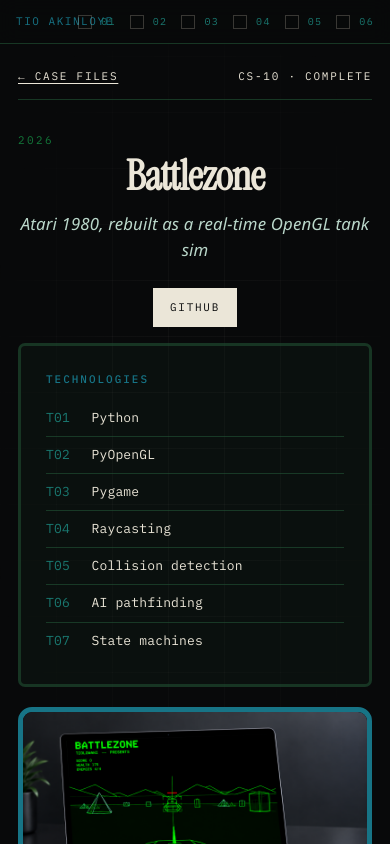
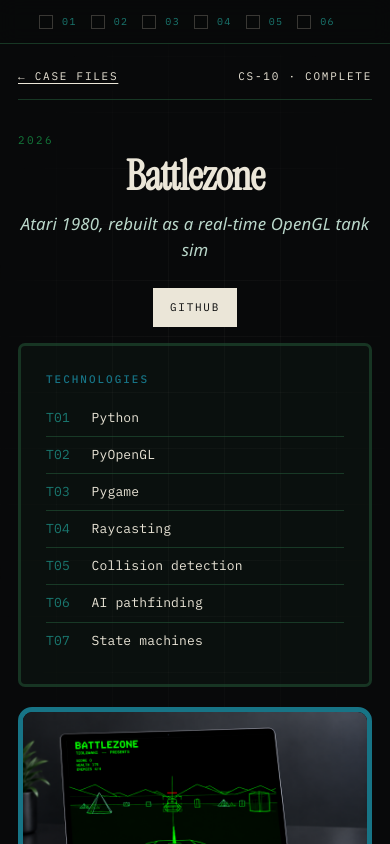
Before and after one commit to t1oluwani/Portfolio-v2, a React (Vite) app: page /projects/battlezone in a window 390 px wide. Shown: the top 844 px of the page. Built offline with nearby package versions, Linux system fonts and the light colour scheme; no server answers.

Commit message:
refactor: implement feedbacks

```diff
--- a/src/components/layout/SiteShell.tsx
+++ b/src/components/layout/SiteShell.tsx
@@ -56,8 +56,8 @@
       </a>
       <div className="grid-bg" aria-hidden="true" />
       <header className="topbar">
-        <Link className="topbar__brand" data-track="preferred name" to="/">
-          {profile.shortName}
+        <Link className="topbar__brand" data-track="Welcome!" to="/" reloadDocument>
+          {profile.brandName}
         </Link>
 
         <nav className="topnav" aria-label="Section index">
--- a/src/data/content.ts
+++ b/src/data/content.ts
@@ -12,17 +12,18 @@
   nameParts: ["Tioluwani", "Akinloye"] as const,
   aliases: "Tio / Favour",
   shortName: "Tio Akinloye",
+  brandName: "Tio's Portfolio",
   role: "Software · AI/ML Engineer",
   location: "Vancouver, Canada",
   origin: "Born in Nigeria · Raised in Canada",
   statusLine:
     "Master of Visual Computing (Incoming) | BSc Honors Computing Science",
   statement:
-    "I am a software and AI/ML engineer with a passion for intelligent systems and emerging applications in the integrated healthcare / biomedical field.",
+    "I'm a software and AI/ML engineer with a passion for intelligent systems and curious about emerging applications in integrated healthcare / biomedical fields.",
   about: [
-    "I go by Tio or Favour. I am a software and AI/ML engineer with interests spanning software development, quality assurance, AI/ML, robotics, and computer vision, with a particular interest in intelligent systems. I am also very interested in the intersectionality of technology and healthcare. ",
-    "I am pursuing a Master of Visual Computing at Simon Fraser University (expected 2028), following an Honors BSc in Computing Science from the University of Alberta (2025). I am a dual citizen of Canada and Nigeria.",
-    "Outside of school and my career, I engage in a variety of hobbies that reflect different aspects of my interests. My intellectual hobbies include reading novels and manga and playing chess; my physical hobbies include playing soccer and basketball; my creative hobbies include drawing and cooking; and my social interests include volunteering and mentoring. ",
+    "I mainly go by Tio or Favour, I’m a software and AI/ML engineer interested in software development, quality assurance, robotics, and computer vision, with a particular focus on intelligent systems. I have recently been drawn to the intersections of technology and healthcare.",
+    "I'm pursuing a Master of Visual Computing at Simon Fraser University (expected 2028), following an Honors BSc in Computing Science from the University of Alberta (2025). I am a dual citizen of Canada and Nigeria.",
+    "Outside of school and work, my hobbies reflect different aspects of my interests. My intellectual hobbies include reading novels, manga and playing chess; my physical hobbies include playing soccer and basketball; my creative hobbies include drawing and cooking; and my social interests include volunteering and mentoring. ",
   ],
   links: {
     github: "https://github.com/t1oluwani",
--- a/src/hooks/useReveal.ts
+++ b/src/hooks/useReveal.ts
@@ -17,7 +17,7 @@
           io.disconnect();
         }
       },
-      { threshold: 0.16 },
+      { threshold: 0.10 },
     );
     io.observe(node);
     return () => io.disconnect();
--- a/src/styles/layout/topbar.css
+++ b/src/styles/layout/topbar.css
@@ -26,6 +26,10 @@
   text-decoration: none;
 }
 
+.topbar__brand:hover {
+  text-decoration: underline;
+}
+
 .topbar__meta {
   justify-self: end;
   display: flex;
@@ -43,7 +47,7 @@
 
 @media (max-width: 860px) {
   .topbar {
-    grid-template-columns: auto 1fr;
+    grid-template-columns: auto auto;
     gap: 16px;
     padding: 0 16px;
   }
@@ -51,4 +55,8 @@
   .topbar__meta {
     display: none;
   }
+
+  .topbar__brand {
+    display: none;
+  }
 }
--- a/src/styles/sections/project.css
+++ b/src/styles/sections/project.css
@@ -18,6 +18,7 @@
   text-decoration: none;
   color: inherit;
   position: relative;
+  cursor: pointer;
 }
 
 .case-row:hover .case-row__title,
```
